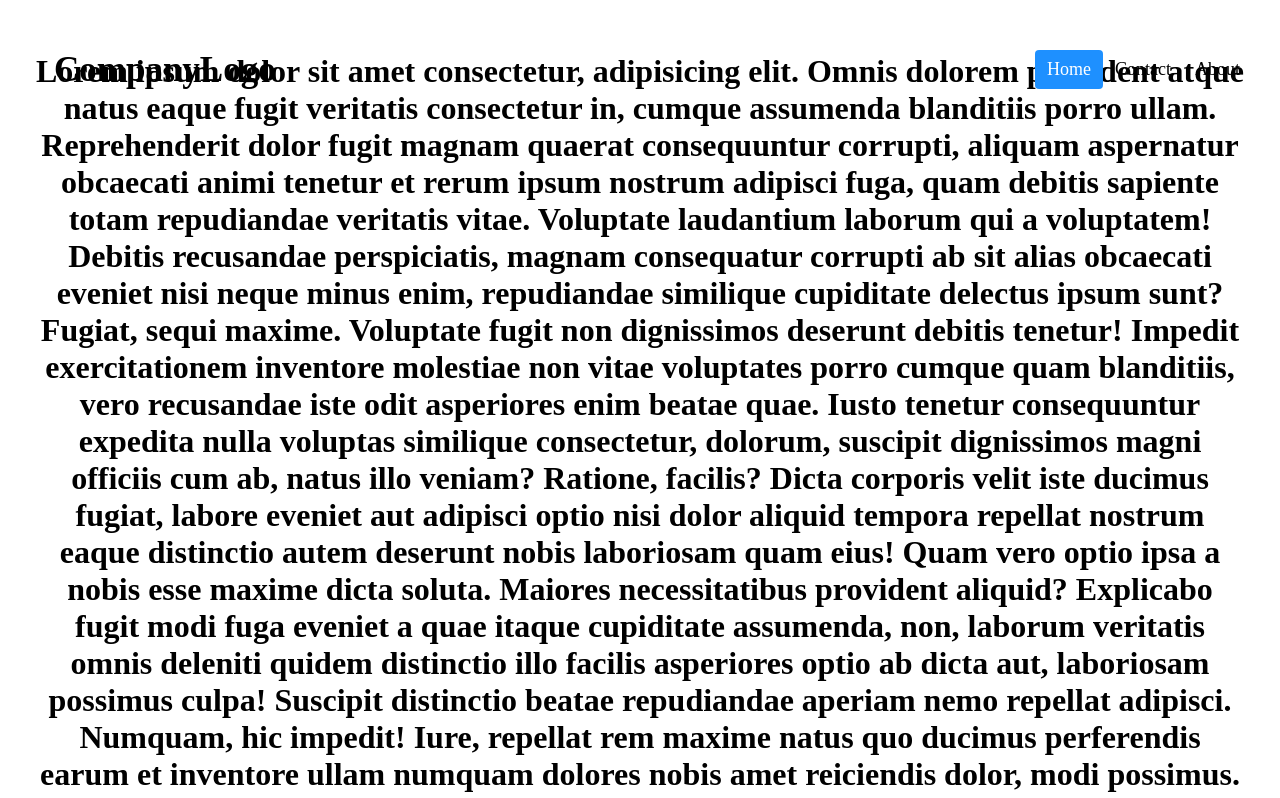
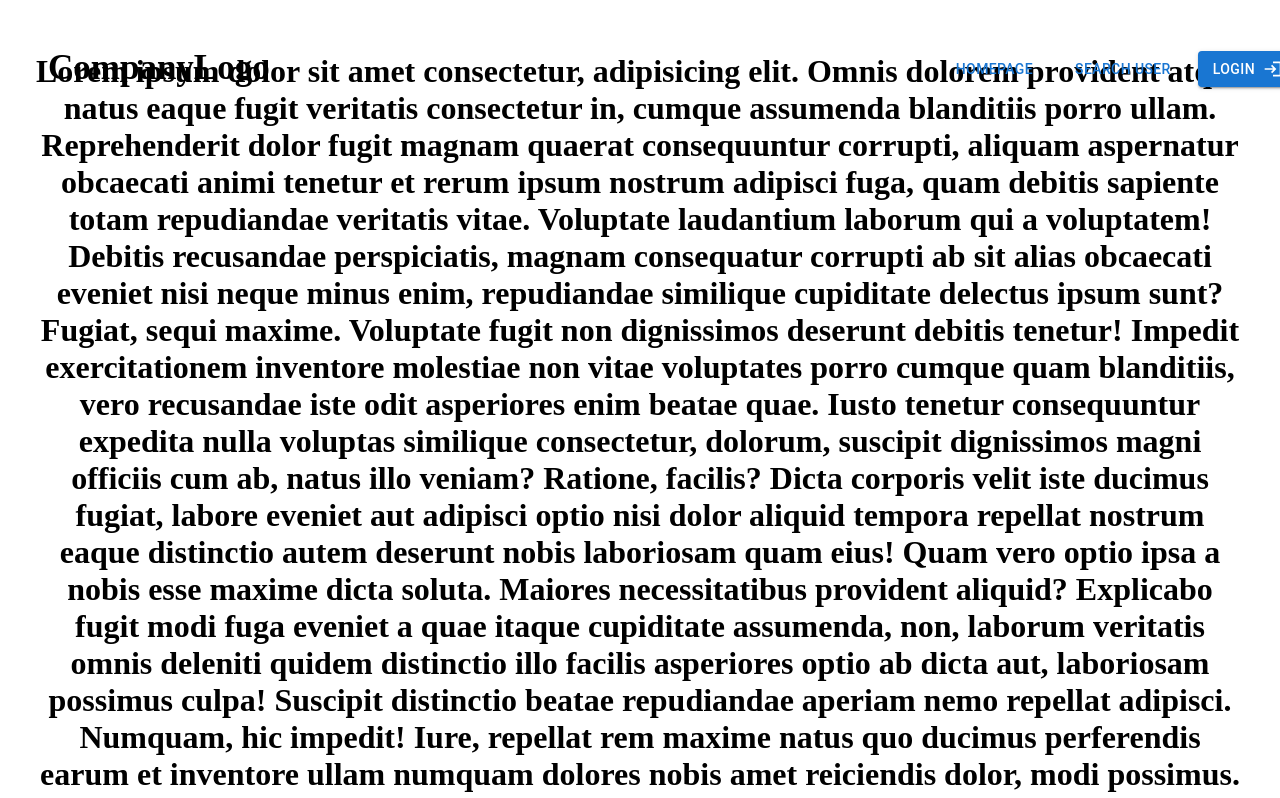
Before and after one commit to him-raw99/code-cluster-client, a React (Vite) app: page / in a window 1280 px wide. Shown: the top 798 px of the page. Built offline with nearby package versions, Linux system fonts and the light colour scheme.

Commit message:
navbar done

```diff
--- a/package.json
+++ b/package.json
@@ -11,6 +11,7 @@
   "dependencies": {
     "@emotion/react": "^11.10.5",
     "@emotion/styled": "^11.10.5",
+    "@mui/icons-material": "^5.11.0",
     "@mui/material": "^5.11.0",
     "@mui/styled-engine-sc": "^5.11.0",
     "bootstrap": "^5.2.3",
--- a/src/components/HomePageComponents/Navbar.jsx
+++ b/src/components/HomePageComponents/Navbar.jsx
@@ -1,3 +1,5 @@
+import { Button } from '@mui/material';
+import LoginIcon from '@mui/icons-material/Login';
 import React from 'react'
 
 function Navbar() {
@@ -6,9 +8,15 @@ function Navbar() {
             <div id="navbar">
                 <a href="#default" id="logo">CompanyLogo</a>
                 <div id="navbar-right">
-                    <a class="active" href="#home">Home</a>
-                    <a href="#contact">Contact</a>
-                    <a href="#about">About</a>
+                    <a>
+                    <Button sx={{padding:"6px 15px"}} >Homepage</Button>
+                    </a>
+                    <a>
+                    <Button sx={{padding:"6px 15px"}} >Search User</Button>
+                    </a>
+                    <a>
+                    <Button sx={{padding:"6px 15px"}} color="primary" variant='contained' endIcon={<LoginIcon/>}>Login</Button>
+                    </a>
                 </div>
             </div>
         </>
--- a/src/index.css
+++ b/src/index.css
@@ -17,11 +17,11 @@ body{
   float: left;
   color: black;
   text-align: center;
-  padding: 12px;
   text-decoration: none;
   font-size: 18px;
-  line-height: 15px;
+  line-height: 35px;
   border-radius: 4px;
+  margin: 0 6px;
 }
 
 #navbar #logo {
@@ -42,7 +42,7 @@ body{
 
 #navbar-right {
   position: absolute;
-  right:5rem;
+  right:2rem;
 }
 
 @media screen and (max-width: 580px) {
@@ -53,6 +53,7 @@ body{
     float: none;
     display: block;
     text-align: left;
+    margin: 0;
   }
   #navbar-right {
     position: static;
```
Also changed, not shown: 1 other file (tests, documents, lock files or other folders).
